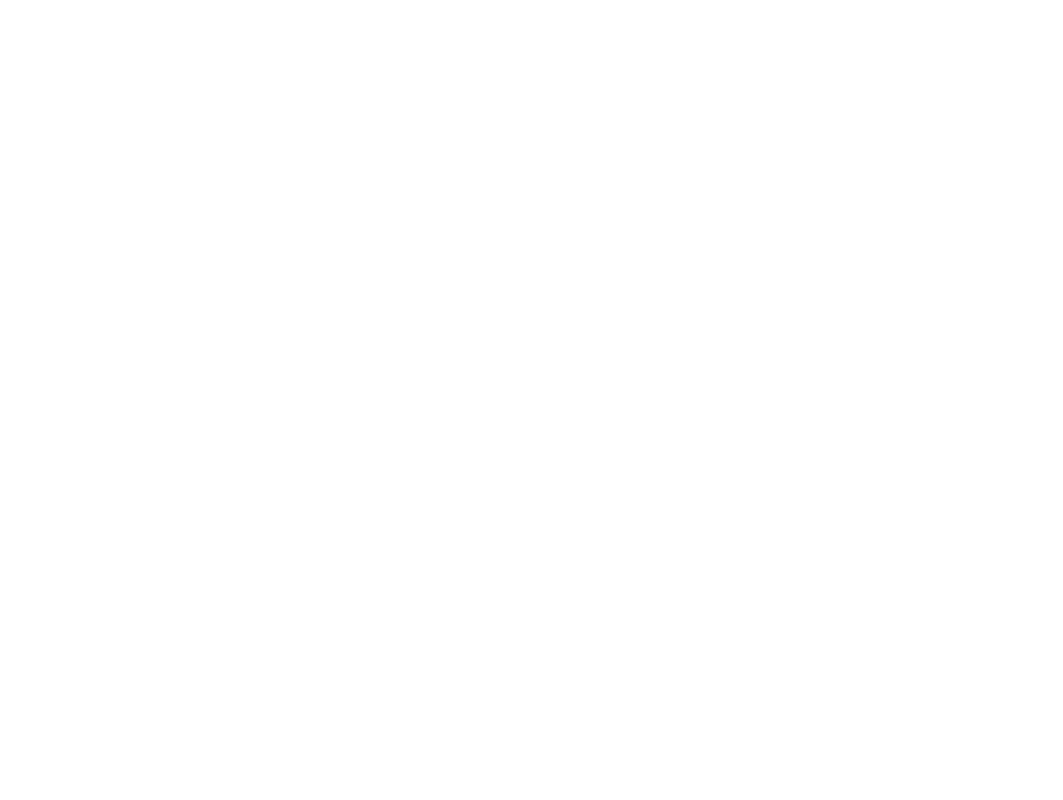
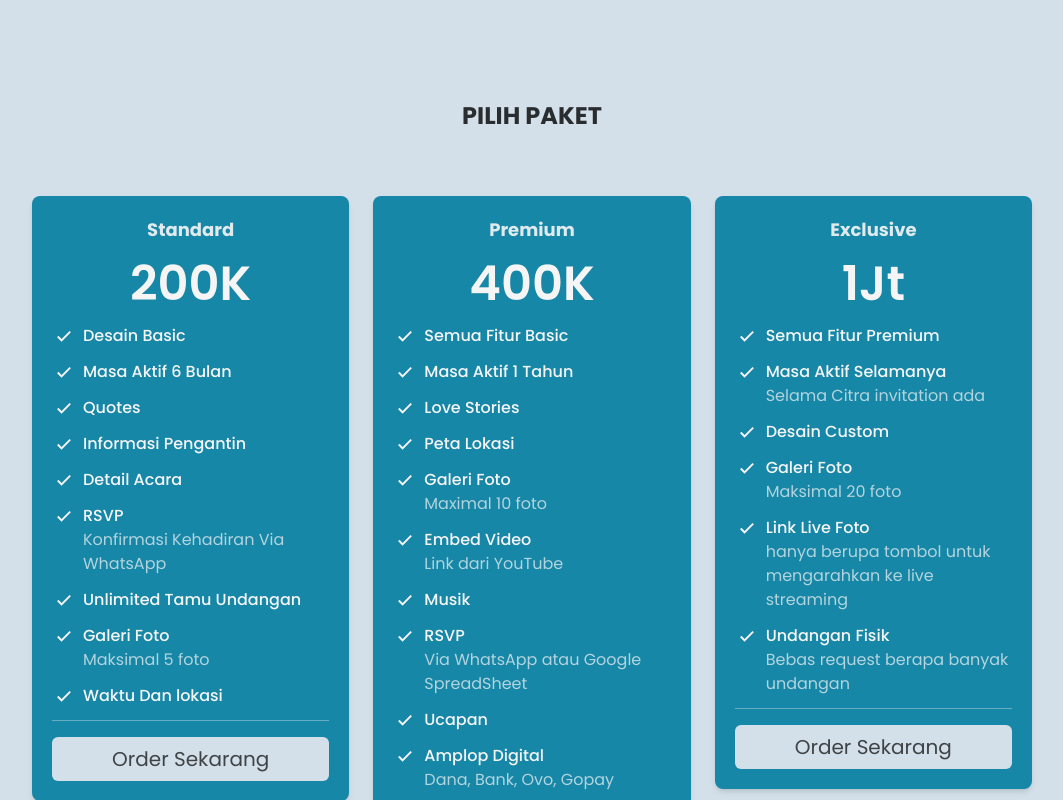
Before and after one commit to bagasstr/wedding-Invitations, a React (Vite) app: page / in a window 1280 px wide. Shown: the part 1260-2060 px from the top of the page, without its empty margins (108-1171 px from the left). Before the commit the page ends 1179 px from the top, so only its background shows below. Built offline with nearby package versions, Linux system fonts and the light colour scheme; no server answers.

Commit message:
first commit

```diff
--- a/src/component/Hero.jsx
+++ b/src/component/Hero.jsx
@@ -6,9 +6,9 @@ const Hero = () => {
   return (
     <div
       id='home'
-      className='w-full Sdesktop:pb-24 Sdesktop:pt-36 mobile:pt-20 top-0'
+      className='w-full Sdesktop:pb-24 Sdesktop:pt-44 bg-primary h-screen mobile:pt-20 top-0'
     >
-      <div className='containers py-10 mobile:py-5 mobile:mx-4 tablet:mx-6'>
+      <div className='containers py-10 mobile:py-5 '>
         <div className='flex justify-between items-center mobile:flex-col tablet:flex-col'>
           <div className='Sdesktop:w-[30rem] mobile:w-full'>
             <h3 className='font-medium text-xl mobile:font-medium mobile:text-base text-black/70 mb-3'>
--- a/src/component/navbar/Navbar.jsx
+++ b/src/component/navbar/Navbar.jsx
@@ -19,7 +19,7 @@ const Navbar = () => {
             >
               <HiMenu />
             </div>
-            <ul className='bg-bg'>
+            <ul className=''>
               <div
                 className={`transition-all ease-in-out duration-200 mobile:absolute mobile:mt-10 mobile:bg-bg mobile:w-full mobile:p-4 tablet:absolute Sdesktop:flex Sdesktop:gap-x-9 Sdesktop:items-center tablet:mt-10 tablet:bg-bg tablet:w-full tablet:p-5 z-20 ${
                   menu ? 'right-0' : 'right-[-1000px]' /*  && 'hidden' */
--- a/src/data/data.js
+++ b/src/data/data.js
@@ -14,3 +14,106 @@ export const dataNavLinkOrder = [
   { id: 4, name: 'Testimoni', path: '#testimoni' },
   { id: 5, name: 'Faq', path: '#faq' },
 ]
+
+export const dataPaket = [
+  {
+    id: 1,
+    title: 'Standard',
+    price: '200K',
+    description: [
+      { titleDesc: 'Desain Basic' },
+      {
+        titleDesc: 'Masa Aktif 6 Bulan',
+      },
+      {
+        titleDesc: 'Quotes',
+      },
+      {
+        titleDesc: 'Informasi Pengantin',
+      },
+      {
+        titleDesc: 'Detail Acara',
+      },
+      {
+        titleDesc: 'RSVP',
+        titleDesc2: 'Konfirmasi Kehadiran Via WhatsApp',
+      },
+      {
+        titleDesc: 'Unlimited Tamu Undangan',
+      },
+      {
+        titleDesc: 'Galeri Foto',
+        titleDesc2: 'Maksimal 5 foto',
+      },
+      {
+        titleDesc: 'Waktu Dan lokasi',
+      },
+    ],
+  },
+  {
+    id: 2,
+    title: 'Premium',
+    price: '400K',
+    description: [
+      { titleDesc: 'Semua Fitur Basic' },
+      {
+        titleDesc: 'Masa Aktif 1 Tahun',
+      },
+      {
+        titleDesc: 'Love Stories',
+      },
+      {
+        titleDesc: 'Peta Lokasi',
+      },
+      {
+        titleDesc: 'Galeri Foto',
+        titleDesc2: 'Maximal 10 foto',
+      },
+      {
+        titleDesc: 'Embed Video',
+        titleDesc2: 'Link dari YouTube',
+      },
+      {
+        titleDesc: 'Musik',
+      },
+      {
+        titleDesc: 'RSVP',
+        titleDesc2: 'Via WhatsApp atau Google SpreadSheet',
+      },
+      {
+        titleDesc: 'Ucapan',
+      },
+      {
+        titleDesc: 'Amplop Digital',
+        titleDesc2: 'Dana, Bank, Ovo, Gopay',
+      },
+    ],
+  },
+  {
+    id: 3,
+    title: 'Exclusive',
+    price: '1Jt',
+    description: [
+      { titleDesc: 'Semua Fitur Premium' },
+      {
+        titleDesc: 'Masa Aktif Selamanya',
+        titleDesc2: 'Selama Citra invitation ada',
+      },
+      {
+        titleDesc: 'Desain Custom',
+      },
+      {
+        titleDesc: 'Galeri Foto',
+        titleDesc2: 'Maksimal 20 foto',
+      },
+      {
+        titleDesc: 'Link Live Foto',
+        titleDesc2: 'hanya berupa tombol untuk mengarahkan ke live streaming',
+      },
+      {
+        titleDesc: 'Undangan Fisik',
+        titleDesc2: 'Bebas request berapa banyak undangan',
+      },
+    ],
+  },
+]
--- a/src/index.css
+++ b/src/index.css
@@ -18,5 +18,11 @@ body {
   .containers {
     max-width: 1024px;
     margin: auto;
+    @media screen and (min-width: 300px) and (max-width: 767px) {
+      margin: 0 1rem;
+    }
+    @media screen and (min-width: 768px) and (max-width: 1024px) {
+      margin: 0 1.5rem;
+    }
   }
 }
--- a/src/pages/Fitur.jsx
+++ b/src/pages/Fitur.jsx
@@ -1,5 +1,9 @@
 const Fitur = () => {
-  return <></>
+  return (
+    <div className='' id='fitur'>
+      Fitur
+    </div>
+  )
 }
 
 export default Fitur
--- a/src/pages/Home.jsx
+++ b/src/pages/Home.jsx
@@ -11,9 +11,9 @@ const Home = () => {
       <Navbar />
       <Hero />
       <Katalog />
+      <Paket />
       <Fitur />
       <Faq />
-      <Paket />
     </>
   )
 }
--- a/src/pages/Paket.jsx
+++ b/src/pages/Paket.jsx
@@ -1,5 +1,16 @@
+import PaketDetail from './PaketDetail'
+
 const Paket = () => {
-  return <div id='paket'>Paket</div>
+  return (
+    <div id='paket' className='w-full bg-primary Sdesktop:py-[10rem]'>
+      <div className='containers'>
+        <h1 className='text-center font-bold text-2xl text-black/80'>
+          PILIH PAKET
+        </h1>
+        <PaketDetail />
+      </div>
+    </div>
+  )
 }
 
 export default Paket
--- /dev/null
+++ b/src/pages/PaketDetail.jsx
@@ -0,0 +1,47 @@
+import { Link } from 'react-router-dom'
+import { dataPaket } from '../data/data'
+import { BiCheck } from 'react-icons/bi'
+
+const PaketDetail = () => {
+  return (
+    <div className='pt-[4rem]'>
+      <div className=''>
+        <div className='grid mobile:grid-cols-1 Sdesktop:grid-cols-3'>
+          {dataPaket.map((result, idx) => (
+            <div key={idx} className=''>
+              <div className='p-5 bg-accent mx-3 rounded-lg shadow-md'>
+                <div className='text-center'>
+                  <h1 className='font-bold text-lg text-bg/90'>
+                    {result.title}
+                  </h1>
+                  <h1 className='text-5xl my-4 text-bg font-semibold'>
+                    {result.price}
+                  </h1>
+                </div>
+                {result.description.map((results, index) => (
+                  <div className='flex my-3' key={index}>
+                    <div className='mr-2'>
+                      <BiCheck className='text-[23px] text-bg' />
+                    </div>
+                    <div className=''>
+                      <h1 className='text-base font-medium text-bg'>
+                        {results.titleDesc}
+                      </h1>
+                      <h1 className='text-bg/70'>{results.titleDesc2}</h1>
+                    </div>
+                  </div>
+                ))}
+                <hr className='opacity-40' />
+                <button className='w-full px-4 py-2 bg-primary text-black/70 rounded-md mt-4 text-xl'>
+                  <Link to='/order'>Order Sekarang</Link>
+                </button>
+              </div>
+            </div>
+          ))}
+        </div>
+      </div>
+    </div>
+  )
+}
+
+export default PaketDetail
```
